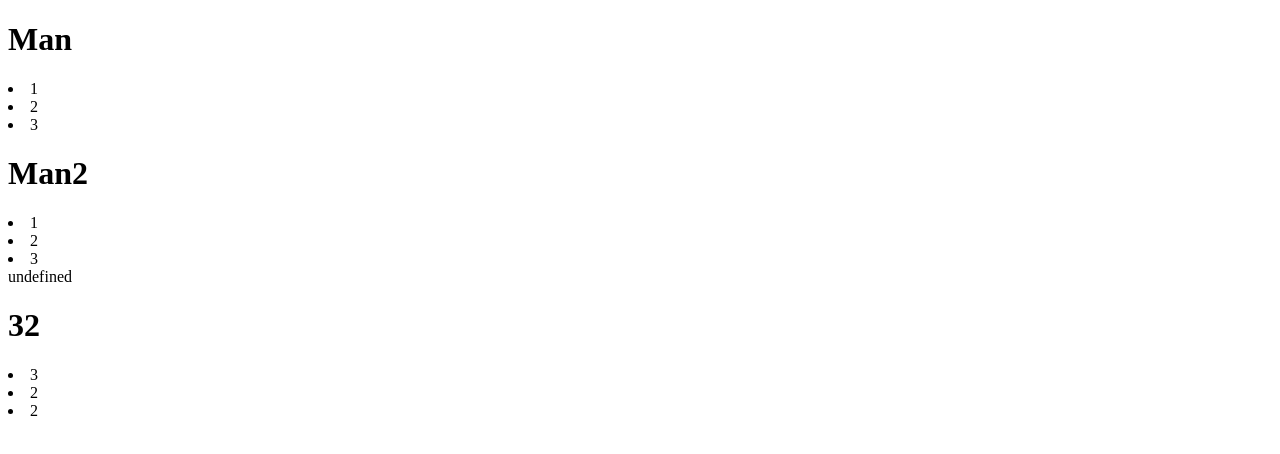
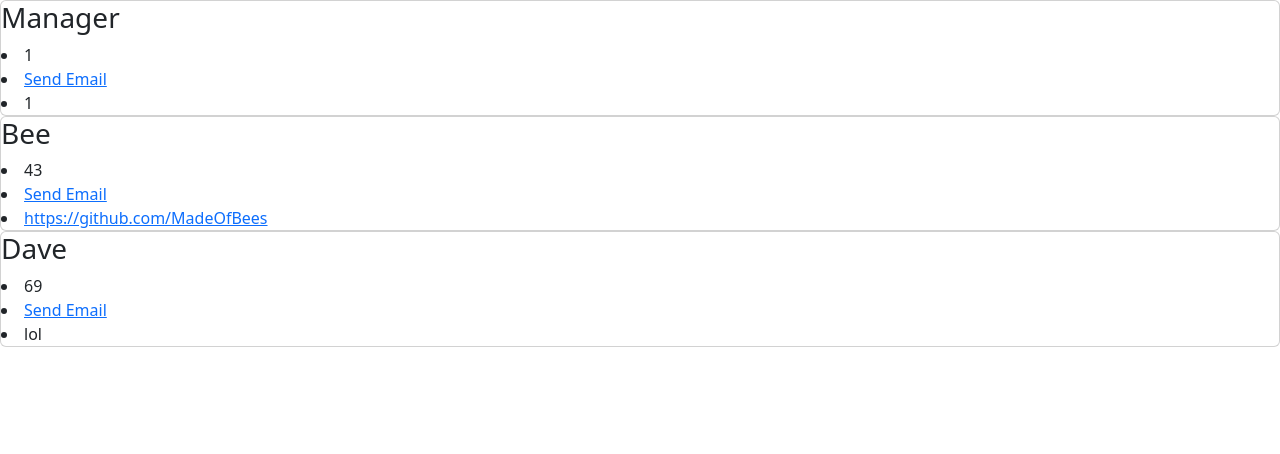
Before and after one commit to MadeOfBees/teamMaker, a website: page public/index.html in a window 1280 px wide. Drawn offline with nearby package versions, Linux system fonts and the light colour scheme.

Commit message:
justAddStyling

```diff
--- a/index.js
+++ b/index.js
@@ -41,11 +41,12 @@ function formEng() {
     let tReturn;
     for (let i = 0; i < eInput.length; i++) {
         const mReturn = `
-        </div>
-        <h1>${eInput[i].name}</h1>
-        <li>${eInput[i].id}</li>
-        <li><a href = "${eInput[i].email}">Send Email</a></li>
-        <li><a href="url">https://github.com/${eInput[i].github}</a></li>
+        <div class="card">
+        <h3 class="card-title">${eInput[i].name}</h3>
+        <li class="card-text">Engineer</li>
+        <li class="card-text">${eInput[i].id}</li>
+        <li class="card-text"><a href = "${eInput[i].email}">Send Email</a></li>
+        <li class="card-text"><a href="url">https://github.com/${eInput[i].github}</a></li>
         </div>
         `
         if (tReturn) {
@@ -61,11 +62,12 @@ function formInt() {
     let tReturn;
     for (let i = 0; i < iInput.length; i++) {
         const mReturn = `
-        </div>
-        <h1>${iInput[i].name}</h1>
-        <li>${iInput[i].id}</li>
-        <li><a href = "${iInput[i].email}">Send Email</a></li>
-        <li>${iInput[i].school}</li>
+        <div class="card">
+        <h3 class="card-title">${iInput[i].name}</h3>
+        <li class="card-text">Intern</li>
+        <li class="card-text">${iInput[i].id}</li>
+        <li class="card-text"><a href = "${iInput[i].email}">Send Email</a></li>
+        <li class="card-text">${iInput[i].school}</li>
         </div>
         `
         if (tReturn) {
@@ -90,15 +92,17 @@ async function write() {
             <meta charset="UTF-8">
             <meta http-equiv="X-UA-Compatible" content="IE=edge">
             <meta name="viewport" content="width=device-width, initial-scale=1.0">
-            <title></title>
+            <title>My Team</title>
+            <link rel="stylesheet" href="https://cdn.jsdelivr.net/npm/bootstrap@5.2.2/dist/css/bootstrap.min.css" integrity="sha384-Zenh87qX5JnK2Jl0vWa8Ck2rdkQ2Bzep5IDxbcnCeuOxjzrPF/et3URy9Bv1WTRi" crossorigin="anonymous">
         </head>
         <body>
             <main>
-                <div>
-                    <h1>${mInput.name}</h1>
-                    <li>${mInput.id}</li>
-                    <li><a href = "${mInput.email}">Send Email</a></li>
-                    <li>${mInput.officeNum}</li>
+                <div class="card">
+                    <h3 class="card-title">${mInput.name}</h3>
+                    <li class="card-text">Manager</li>
+                    <li class="card-text">${mInput.id}</li>
+                    <li class="card-text"><a href = "${mInput.email}">Send Email</a></li>
+                    <li class="card-text">${mInput.officeNum}</li>
                 </div>
                 ${globFinalEng}
                 ${globFinalInt}
--- a/public/index.html
+++ b/public/index.html
@@ -1,35 +1,40 @@
 <!DOCTYPE html>
 <html lang="en">
+
 <head>
     <meta charset="UTF-8">
     <meta http-equiv="X-UA-Compatible" content="IE=edge">
     <meta name="viewport" content="width=device-width, initial-scale=1.0">
-            <title></title>
+    <title>My Team</title>
+    <link rel="stylesheet" href="https://cdn.jsdelivr.net/npm/bootstrap@5.2.2/dist/css/bootstrap.min.css"
+        integrity="sha384-Zenh87qX5JnK2Jl0vWa8Ck2rdkQ2Bzep5IDxbcnCeuOxjzrPF/et3URy9Bv1WTRi" crossorigin="anonymous">
 </head>
+
 <body>
     <main>
-                <div>
-                    <h1>Man</h1>
-                    <li>1</li>
-                    <li>2</li>
-                    <li>3</li>
+        <div class="card">
+            <h3 class="card-title">Manager</h3>
+            <li class="card-text">1</li>
+            <li class="card-text"><a href="email@email.com">Send Email</a></li>
+            <li class="card-text">1</li>
         </div>
 
-        </div>
-        <h1>Man2</h1>
-        <li>1</li>
-        <li>2</li>
-        <li>3</li>
+        <div class="card">
+            <h3 class="card-title">Bee</h3>
+            <li class="card-text">43</li>
+            <li class="card-text"><a href="Bee@Bee.Bee">Send Email</a></li>
+            <li class="card-text"><a href="url">https://github.com/MadeOfBees</a></li>
         </div>
 
-                undefined
-        </div>
-        <h1>32</h1>
-        <li>3</li>
-        <li>2</li>
-        <li>2</li>
+
+        <div class="card">
+            <h3 class="card-title">Dave</h3>
+            <li class="card-text">69</li>
+            <li class="card-text"><a href="Nice@email.sixtyNine">Send Email</a></li>
+            <li class="card-text">lol</li>
         </div>
 
     </main>
 </body>
+
 </html>
```
Lines whose indentation alone changed are shown as unchanged.
